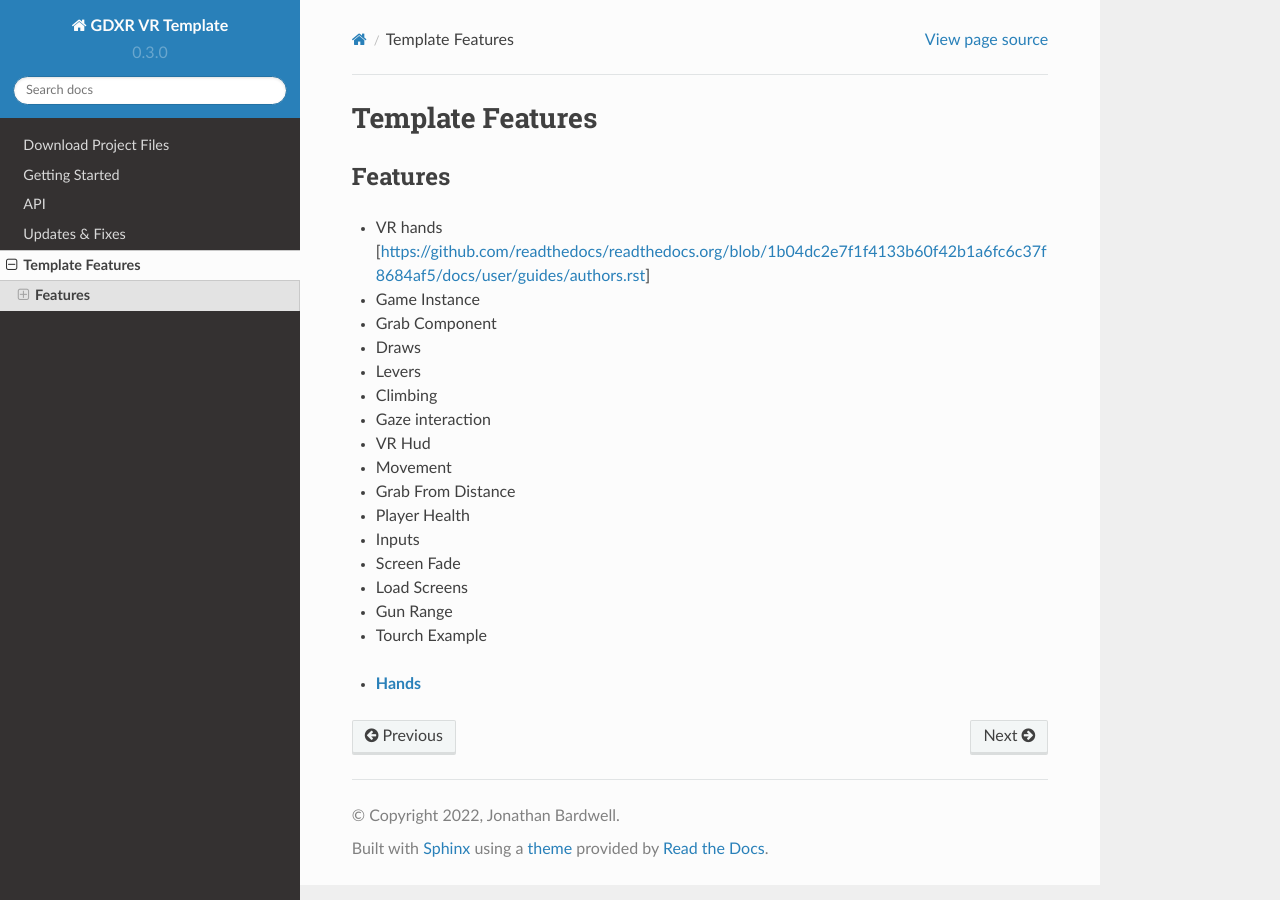
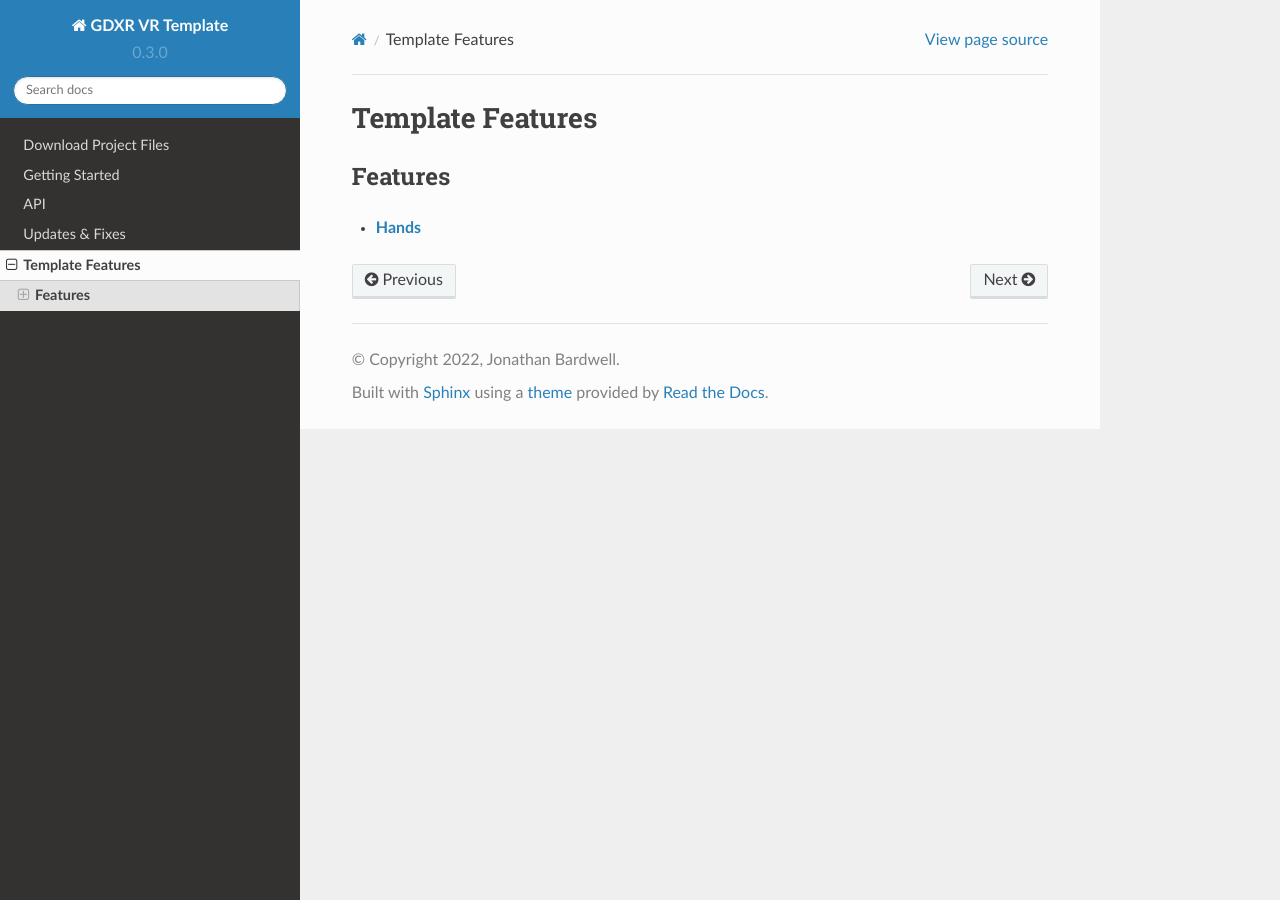
Before and after one commit to jonathan9232/GDXR-VR-Template-Documentation, a Sphinx documentation site: the page built from docs/source/Features.rst, in a window 1280 px wide. Built offline with Sphinx 7.4.7 and the Read the Docs theme 2.0.0, drawn with Linux system fonts in a browser that asks for light colours.

Commit message:
Update Features.rst

```diff
--- a/docs/source/Features.rst
+++ b/docs/source/Features.rst
@@ -4,24 +4,6 @@
 **Features**
 ------------
 
-- VR hands [https://github.com/readthedocs/readthedocs.org/blob/1b04dc2e7f1f4133b60f42b1a6fc6c37f8684af5/docs/user/guides/authors.rst]
-- Game Instance
-- Grab Component
-- Draws
-- Levers
-- Climbing
-- Gaze interaction
-- VR Hud
-- Movement
-- Grab From Distance
-- Player Health
-- Inputs
-- Screen Fade
-- Load Screens
-- Gun Range
-- Tourch Example
-
-
 .. toctree::
    :maxdepth: 1
 
```
